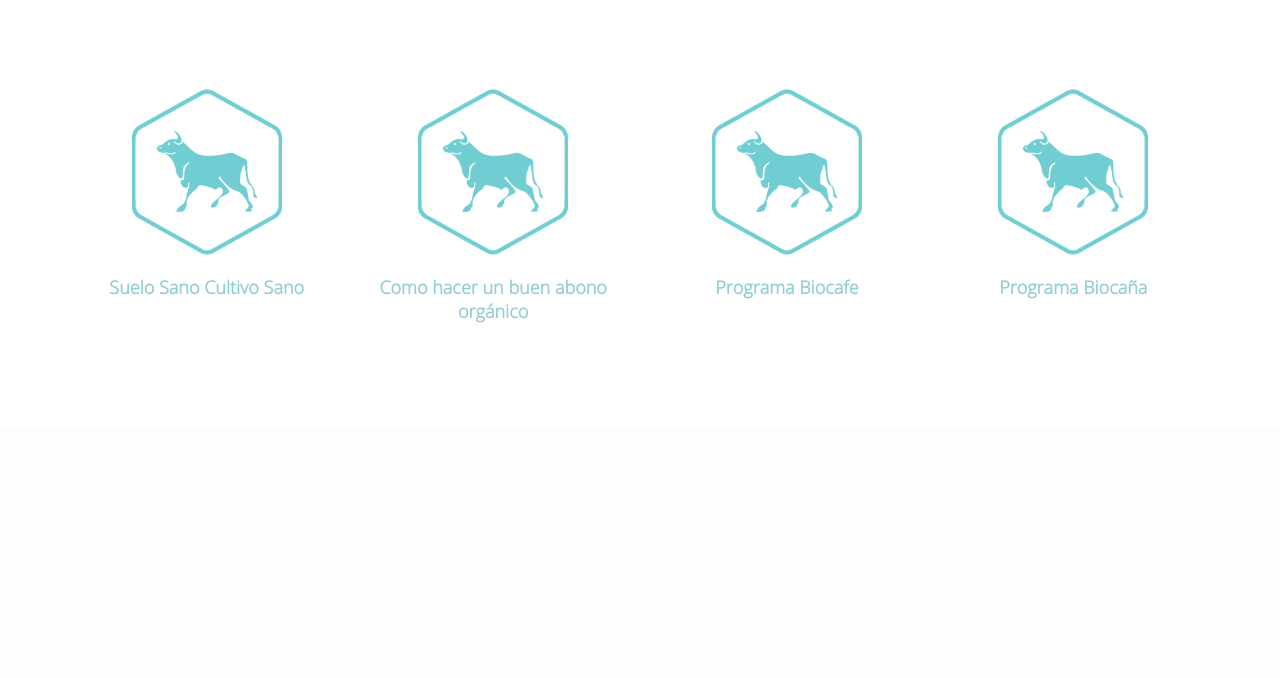
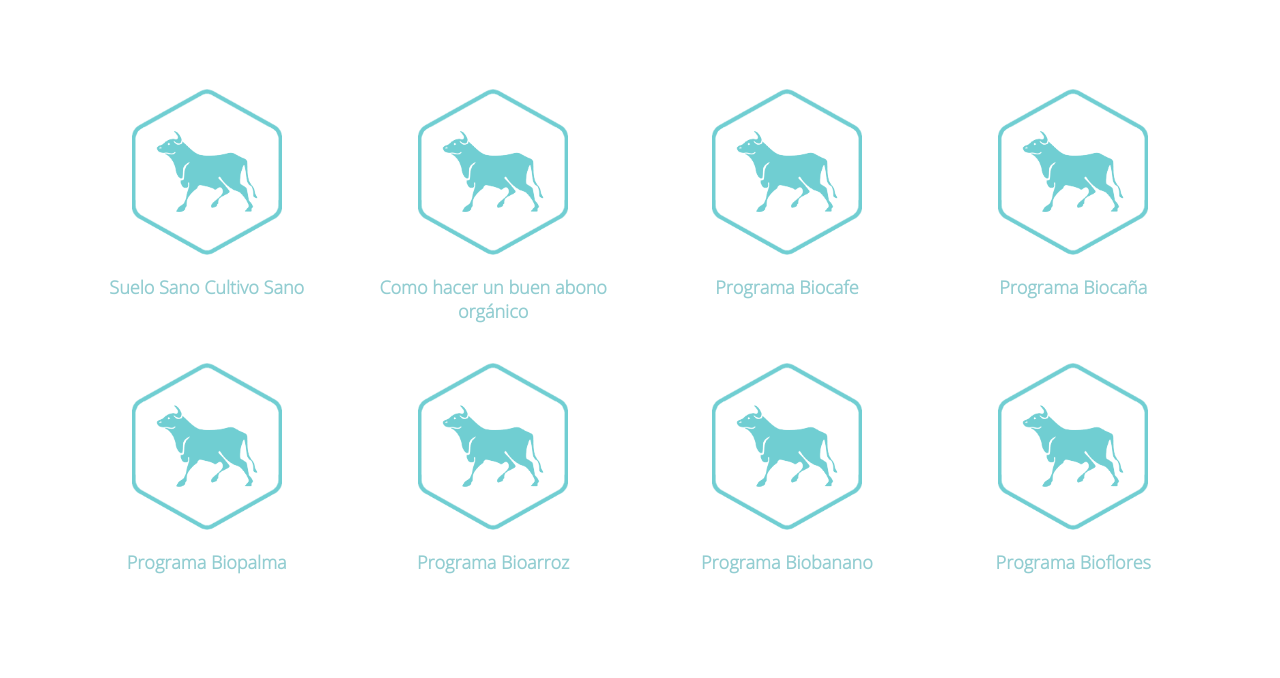
Before and after one commit to Miguel2m4/oriusbioth, a PHP site: page / in a window 1280 px wide. Shown: the part 615-1293 px from the top of the page. Before the commit the page ends 938 px from the top, so only its background shows below. Run offline with PHP 8.4, Linux system fonts and the light colour scheme; some web fonts are replaced.

Commit message:
web oriusbiotech

```diff
--- a/index.php
+++ b/index.php
@@ -80,6 +80,23 @@
 			<a href="#"><img src="images/programa-abono.png"><h2>Programa Biocaña</h2></a>
 			</div>
 		</div>
+
+		<div class="seccion-1">
+			<div class="programas">
+			<a href="#"><img src="images/programa-abono.png"><h2>Programa Biopalma</h2></a>
+			</div>
+			<div class="programas">
+			<a href="#"><img src="images/programa-abono.png"><h2>Programa Bioarroz</h2></a>
+			</div>
+		</div>
+		<div class="seccion-2">
+			<div class="programas">
+			<a href="#"><img src="images/programa-abono.png"><h2>Programa Biobanano</h2></a>
+			</div>
+			<div class="programas">
+			<a href="#"><img src="images/programa-abono.png"><h2>Programa Bioflores</h2></a>
+			</div>
+		</div>
 	</div>
 
 </section>
```
